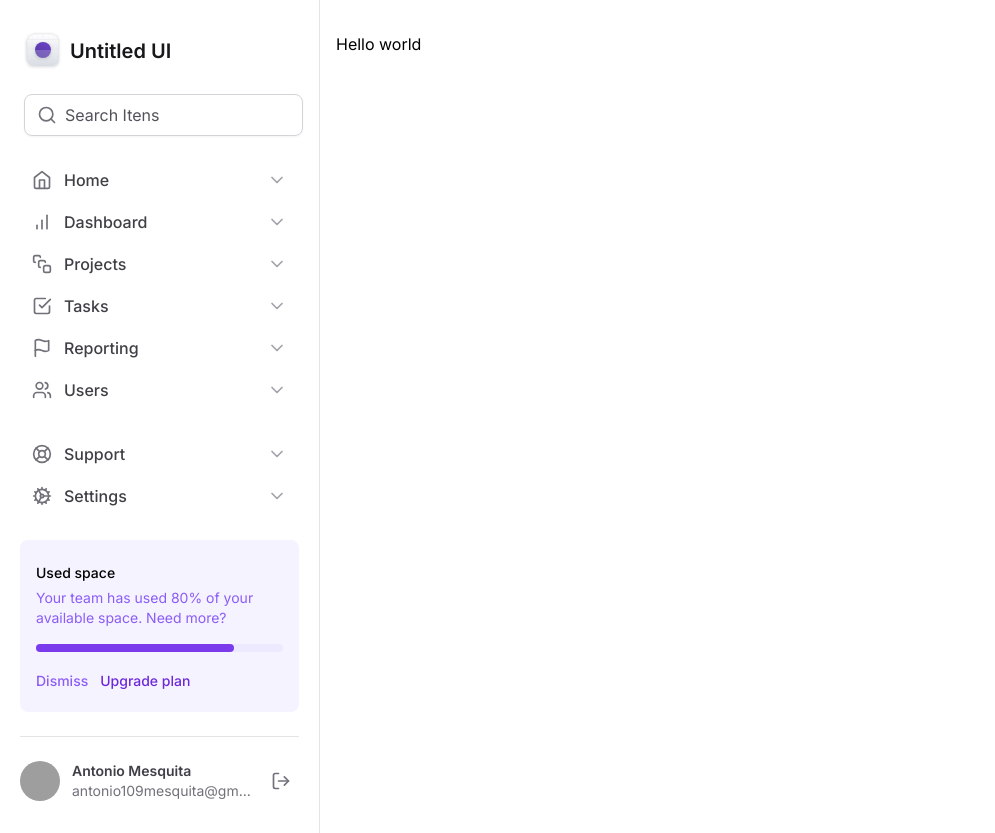
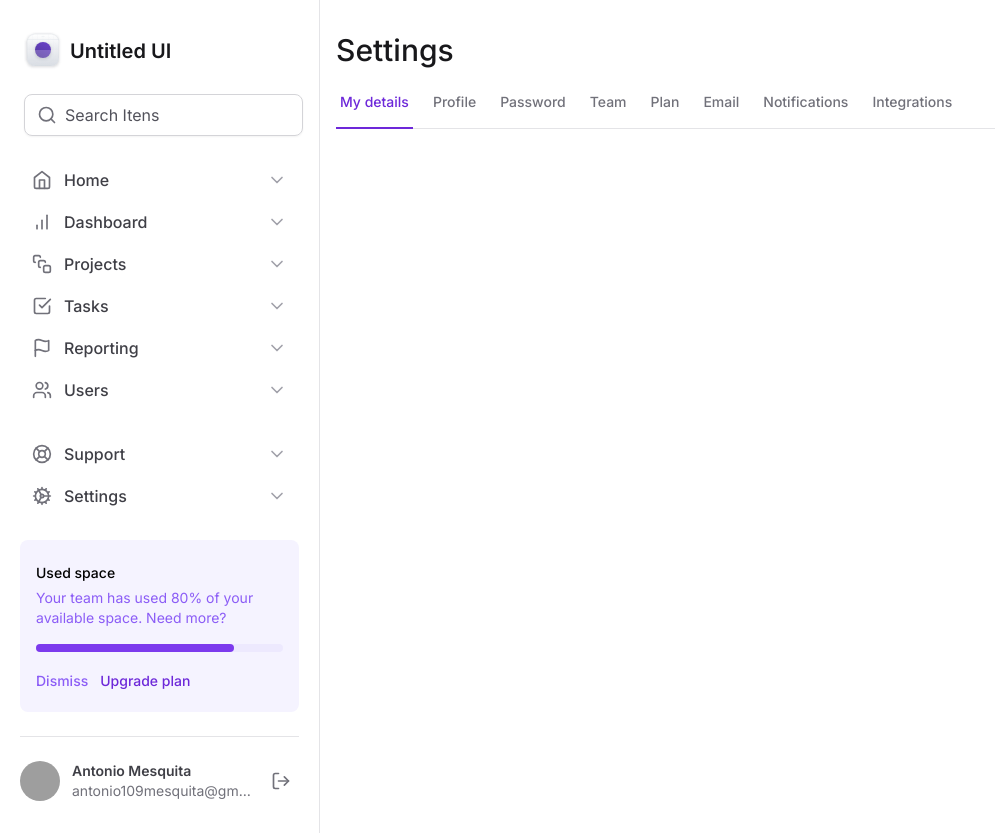
Before and after one commit to AntonioMesquit/tailwind-next, a Next.js app: page / in a window 1280 px wide. Shown: the whole page, without its empty margins (0-995 px from the left). Built offline with nearby package versions, Linux system fonts and the light colour scheme; grey boxes are pictures that could not be loaded.

Commit message:
Creating Tabs with Radix Tabs

```diff
--- a/package.json
+++ b/package.json
@@ -10,6 +10,7 @@
   },
   "dependencies": {
     "-": "^0.0.1",
+    "@radix-ui/react-tabs": "^1.0.4",
     "D": "^1.0.0",
     "lucide-react": "^0.336.0",
     "next": "14.1.0",
--- a/src/app/layout.tsx
+++ b/src/app/layout.tsx
@@ -16,7 +16,7 @@
   children: React.ReactNode
 }>) {
   return (
-    <html lang="en">
+    <html lang="en" className="antialiased">
       <body className={inter.className}>
         <div className="grid min-h-screen grid-cols-app">
           <Sidebar />
--- a/src/app/page.tsx
+++ b/src/app/page.tsx
@@ -1,3 +1,10 @@
+import { SettingTabs } from "@/components/SettingTabs";
+
 export default function Home() {
-  return <h1>Hello world</h1>
+  return (
+    <>
+    <h1 className="text-3xl font-medium text-zinc-900">Settings</h1>
+    <SettingTabs />
+    </>
+  )
 }
--- /dev/null
+++ b/src/components/SettingTabs/TabItem.tsx
@@ -0,0 +1,22 @@
+'use client'
+import * as Tabs from '@radix-ui/react-tabs'
+
+export interface TabItemsProps {
+  value: string
+  title: string
+  isSelected?: boolean
+}
+
+export function TabItem({ value, title, isSelected = false }: TabItemsProps) {
+  return (
+    <Tabs.Trigger
+      value={value}
+      className="relative px-1 pb-4 text-sm font-medium text-zinc-500 hover:text-violet-700 data-[state=active]:text-violet-700"
+    >
+      <span>{title}</span>
+      {isSelected && (
+        <div className="absolute -bottom-px left-0 right-0 h-0.5 bg-violet-700" />
+      )}
+    </Tabs.Trigger>
+  )
+}
--- /dev/null
+++ b/src/components/SettingTabs/index.tsx
@@ -0,0 +1,45 @@
+'use client'
+import * as Tabs from '@radix-ui/react-tabs'
+import { TabItem } from './TabItem'
+import { useState } from 'react'
+export function SettingTabs() {
+  const [currentTab, setCurrentTab] = useState('tab1')
+  return (
+    <Tabs.Root value={currentTab} onValueChange={setCurrentTab}>
+      <Tabs.List className="mt-6 flex w-full items-center gap-4 border-b border-zinc-200">
+        <TabItem
+          value="tab1"
+          title="My details"
+          isSelected={currentTab === 'tab1'}
+        />
+        <TabItem
+          value="tab2"
+          title="Profile"
+          isSelected={currentTab === 'tab2'}
+        />
+        <TabItem
+          value="tab3"
+          title="Password"
+          isSelected={currentTab === 'tab3'}
+        />
+        <TabItem value="tab4" title="Team" isSelected={currentTab === 'tab4'} />
+        <TabItem value="tab5" title="Plan" isSelected={currentTab === 'tab5'} />
+        <TabItem
+          value="tab6"
+          title="Email"
+          isSelected={currentTab === 'tab6'}
+        />
+        <TabItem
+          value="tab7"
+          title="Notifications"
+          isSelected={currentTab === 'tab7'}
+        />
+        <TabItem
+          value="tab8"
+          title="Integrations"
+          isSelected={currentTab === 'tab8'}
+        />
+      </Tabs.List>
+    </Tabs.Root>
+  )
+}
```
Also changed, not shown: 1 other file (tests, documents, lock files or other folders).
